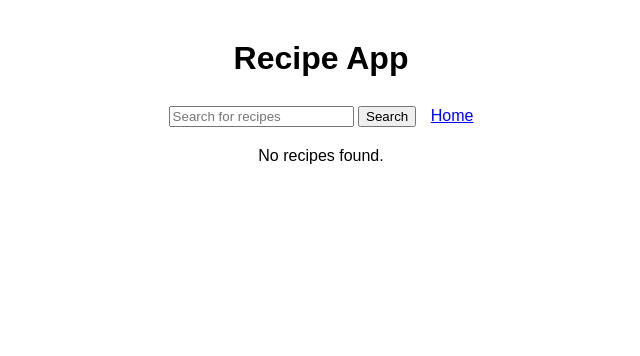
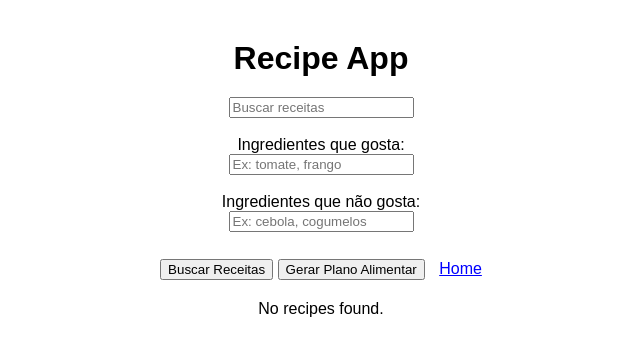
Before and after one commit to belgicanoo/LP-API, a Flask app: page / in a window 1280 px wide. Shown: the top 356 px of the page, without its empty margins (319-959 px from the left). Run offline with Flask 3, Linux system fonts and the light colour scheme; data that the repository does not hold is empty.

Commit message:
Update index.html
mano

```diff
--- a/templates/index.html
+++ b/templates/index.html
@@ -67,11 +67,20 @@
 </head>
 <body>
     <h1>Recipe App</h1>
-    <form method="POST" action="/">
-        <input type="text" name="search_query" placeholder="Search for recipes">
-        <input type="submit" value="Search">
-        <a href="/home" class="home-button">Home</a>
-    </form>
+  <form method="POST" action="/">
+    <input type="text" name="search_query" placeholder="Buscar receitas">
+    <br><br>
+    <label>Ingredientes que gosta:</label><br>
+    <input type="text" name="liked_ingredients" placeholder="Ex: tomate, frango">
+    <br><br>
+    <label>Ingredientes que não gosta:</label><br>
+    <input type="text" name="disliked_ingredients" placeholder="Ex: cebola, cogumelos">
+    <br><br>
+    <input type="submit" name="action" value="Buscar Receitas">
+    <input type="submit" name="action" value="Gerar Plano Alimentar">
+    <a href="/home" class="home-button">Home</a>
+</form>
+
 
     <!-- Check of recipes are available-->
     {% if recipes%}
```
